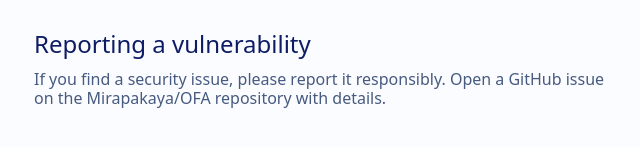
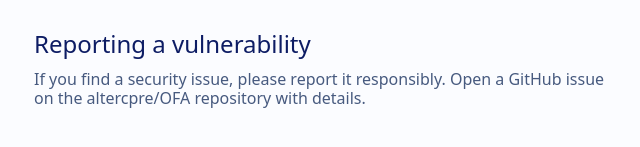
Before and after one commit to Mirapakaya/OFA, a Next.js app: page /security in a window 1280 px wide. Shown: the part 1451-1598 px from the top of the page, without its empty margins (60-700 px from the left). Built offline with nearby package versions, Linux system fonts and the light colour scheme.

Commit message:
fix: security page repo link → altercpre/OFA

```diff
--- a/app/security/page.tsx
+++ b/app/security/page.tsx
@@ -107,7 +107,7 @@ export default function SecurityPage() {
         <h2>Reporting a vulnerability</h2>
         <p>
           If you find a security issue, please report it responsibly. Open a
-          GitHub issue on the Mirapakaya/OFA repository with details.
+          GitHub issue on the altercpre/OFA repository with details.
         </p>
       </section>
     </div>
```
